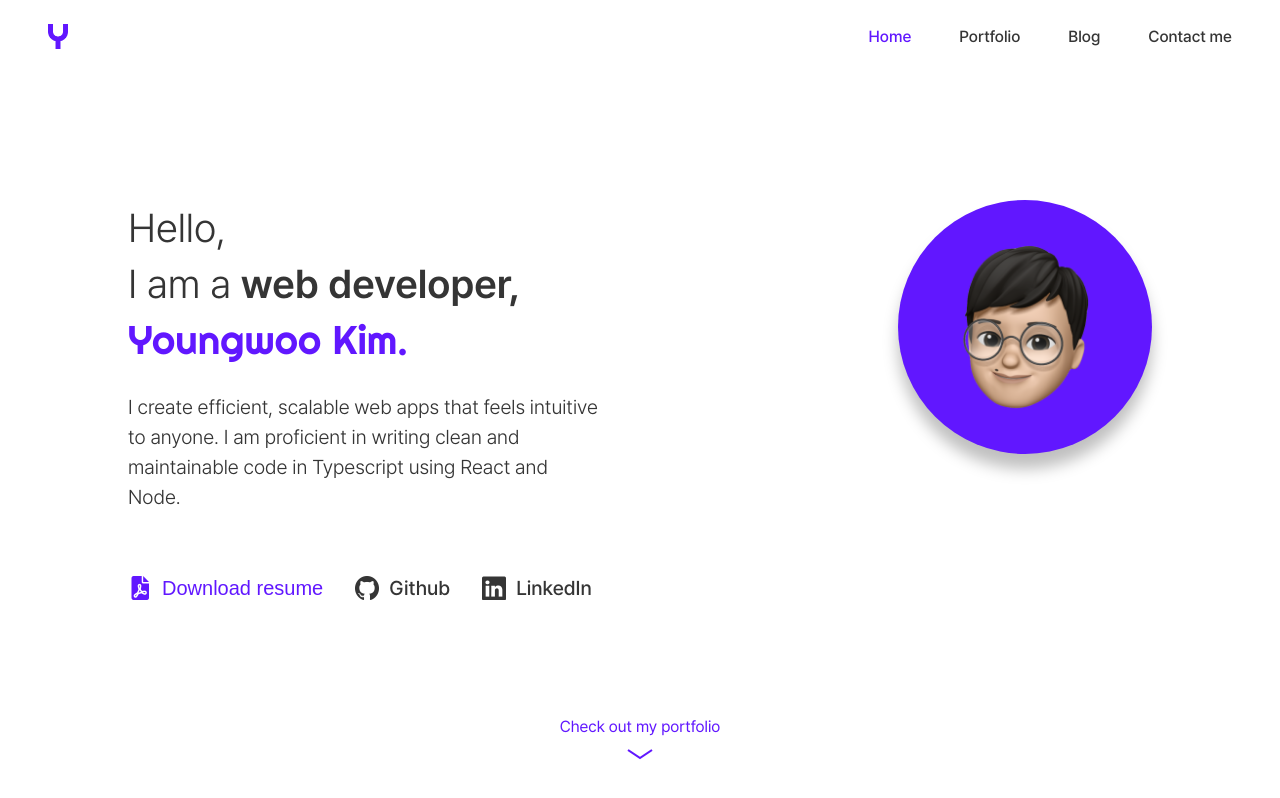
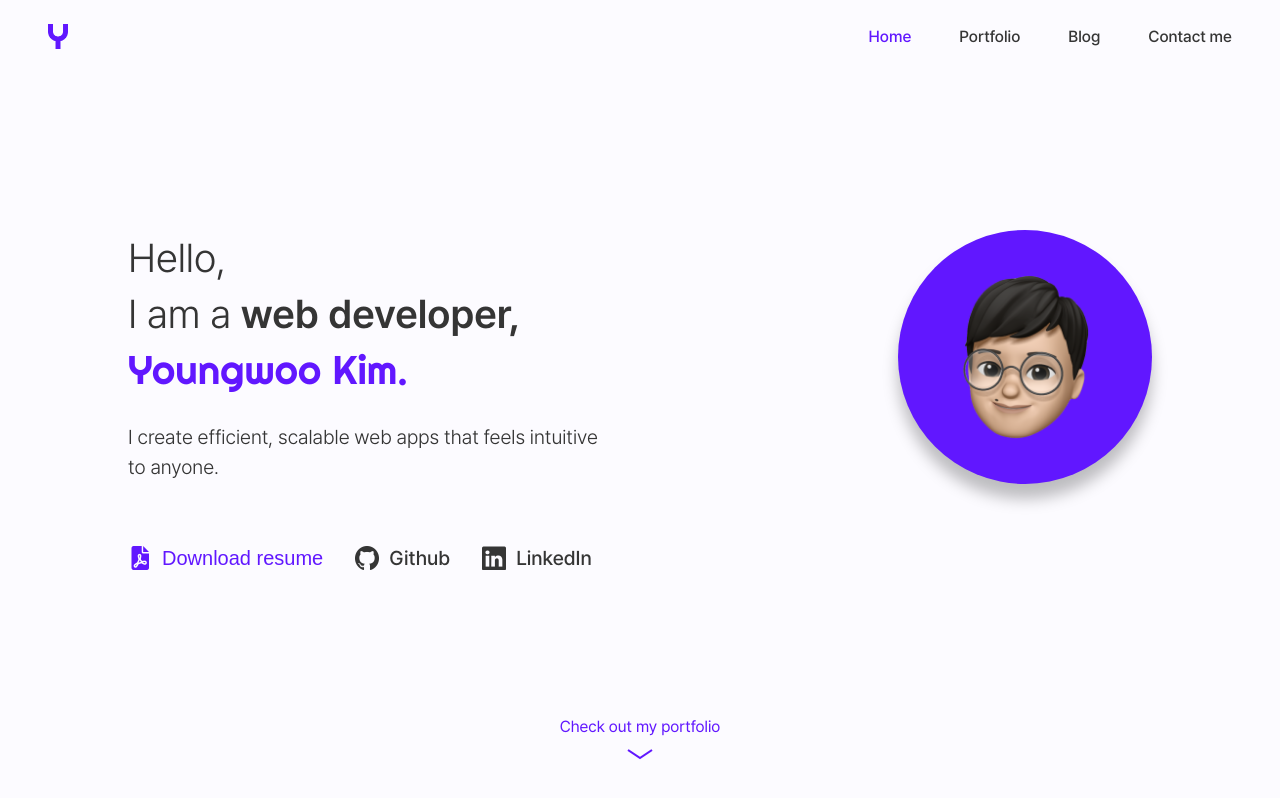
Before and after one commit to seanK200/portfolio, a React (Create React App) app: page / in a window 1280 px wide. Shown: the top 798 px of the page. Built offline with nearby package versions, Linux system fonts and the light colour scheme.

Commit message:
refactor styling codes

```diff
--- a/src/App.tsx
+++ b/src/App.tsx
@@ -5,18 +5,11 @@ import themes from './styles/theme';
 import { useSettings } from './contexts/SettingsProvider';
 import { useLocation } from 'react-router-dom';
 import DocumentTitle from './components/utilities/DocumentTitle';
+import GlobalStyles from './styles/GlobalStyles';
 
 export default function App() {
   const { theme } = useSettings();
   const location = useLocation();
-
-  // Set body background color according to theme
-  useEffect(() => {
-    if (theme) {
-      document.body.style.backgroundColor = themes[theme].color.background;
-      document.body.style.color = themes[theme].textColor.default;
-    }
-  }, [theme]);
 
   // Routing: Scroll to url fragment if location hash exists
   useEffect(() => {
@@ -33,6 +26,7 @@ export default function App() {
 
   return (
     <ThemeProvider theme={themes[theme]}>
+      <GlobalStyles />
       <DocumentTitle />
       <AppRouter />
     </ThemeProvider>
--- a/src/components/home/IntroSection.tsx
+++ b/src/components/home/IntroSection.tsx
@@ -46,7 +46,7 @@ const IntroSection = () => {
             <span>{t('greeting5')}</span>
           </h1>
 
-          <p>{t('introduction')}</p>
+          <p className="highlight">{t('introduction')}</p>
           <ButtonContainer>
             <ResumeButton>
               <Asset
@@ -131,10 +131,7 @@ const IntroContents = styled.div`
     font-weight: 600;
   }
 
-  & p {
-    font-weight: 300;
-    font-size: 1.25rem;
-    line-height: 1.5;
+  & p.highlight {
     margin-bottom: 64px;
     max-width: 472px;
   }
--- a/src/index.css
+++ b/src/index.css
@@ -77,11 +77,3 @@ a {
   color: inherit;
   text-decoration: inherit;
 }
-
-.invisible {
-  position: absolute;
-  width: 1px;
-  height: 1px;
-  overflow: hidden;
-  background: none;
-}
--- /dev/null
+++ b/src/styles/Container.tsx
@@ -0,0 +1,14 @@
+import styled from 'styled-components';
+import breakpoints from './breakpoints';
+
+const Container = styled.div`
+  width: 100%;
+  max-width: 1120px;
+  padding: 0 48px;
+  margin: 0 auto;
+  @media screen and (max-width: ${breakpoints.mobile}px) {
+    padding: 0 36px;
+  }
+`;
+
+export default Container;
--- /dev/null
+++ b/src/styles/GlobalStyles.tsx
@@ -0,0 +1,94 @@
+import { createGlobalStyle } from 'styled-components';
+
+const GlobalStyles = createGlobalStyle`
+   body {
+    color: ${({ theme }) => theme.textColor.default};
+    background-color: ${({ theme }) => theme.color.background};
+   }
+
+   h1, h2, h3, h4, h5, h6, p {
+    display: block;
+    line-height: 1.4;
+   }
+
+   h1 {
+    font-size: 2.5rem;
+    font-weight: 300;
+    margin-bottom: 3.5rem;
+   }
+
+   p ~ h1 {
+    margin-top: 3.5rem;
+   }
+
+   h2 {
+    font-size: 2rem;
+    font-weight: 300;
+    color: ${({ theme }) => theme.color.primary.default};
+   }
+
+   p ~ h2 {
+    margin-top: 3rem;
+   }
+
+   h3 {
+    font-size: 1.5rem;
+    font-weight: 300;
+    margin-bottom: 1.5rem;
+   }
+
+   p ~ h3 {
+    margin-top: 2rem;
+   }
+
+   h4 {
+    font-size: 1.25rem;
+    font-weight: 600;
+    color: ${({ theme }) => theme.color.primary.default};
+    margin-bottom: 1.5rem;
+   }
+
+   p ~ h4 {
+    margin-top: 2rem;
+   }
+
+   h5 {
+    font-size: 1rem;
+    font-weight: 600;
+    margin-bottom: 1.5rem;
+   }
+
+   p ~ h5 {
+    margin-top: 2rem;
+   }
+
+   h6 {
+    font-size: 1rem;
+    font-weight: 400;
+    color: ${({ theme }) => theme.color.primary.default};
+    margin-bottom: 1rem;
+   }
+
+   p ~ h6 {
+    margin-top: 2rem;
+   }
+
+   p {
+    line-height: 1.5;
+    margin-bottom: 0.75rem;
+   }
+
+   p.highlight {
+    font-size: 1.25rem;
+    font-weight: 300;
+   }
+
+   blockquote {
+    background-color: ${({ theme }) => theme.color.primary.background};
+    padding: 16px 24px;
+    display: flex;
+    align-items: center;
+   }
+`;
+
+export default GlobalStyles;
--- a/src/styles/theme.ts
+++ b/src/styles/theme.ts
@@ -12,6 +12,7 @@ export interface ThemeInterface {
     primary: ThemeColor;
     secondary: ThemeColor;
     dangerous: ThemeColor;
+    gray: ThemeColor;
     background: string;
     hover: string;
   };
@@ -20,6 +21,7 @@ export interface ThemeInterface {
     primary: ThemeColor;
     secondary: ThemeColor;
     dangerous: ThemeColor;
+    gray: ThemeColor;
   };
 }
 
@@ -35,13 +37,17 @@ const lightTheme: ThemeInterface = {
       default: '#E8DEF9',
       pressed: '#E1D4F7',
       disabled: '#F6F2FD',
+      background: '#FFFFFF',
     },
     dangerous: {
       default: '#FF1049',
       pressed: '#FF4D62',
       disabled: '#FFD4DF',
     },
-    background: '#FFFFFF',
+    gray: {
+      default: '#EBEBEB',
+    },
+    background: '#FCFBFF',
     hover: '#E7DBFF',
   },
   textColor: {
@@ -61,6 +67,9 @@ const lightTheme: ThemeInterface = {
       pressed: '#FFFFFF',
       disabled: '#FFFFFF',
     },
+    gray: {
+      default: '#A6A6A6',
+    },
   },
 };
 
@@ -70,17 +79,21 @@ const darkTheme: ThemeInterface = {
       default: '#9462FF',
       pressed: '#7A3DFD',
       disabled: '#3E3059',
-      background: '#373144',
+      background: '#484059',
     },
     secondary: {
       default: '#E4E1E9',
       pressed: '#F7F1FF',
       disabled: '#4C435D',
+      background: '#231E2F',
     },
     dangerous: {
       default: '#FF1049',
       pressed: '#FF4D62',
       disabled: '#4C193C',
+    },
+    gray: {
+      default: '#505050',
     },
     background: '#0A021C',
     hover: '#463E56',
@@ -102,6 +115,9 @@ const darkTheme: ThemeInterface = {
       pressed: '#FFFFFF',
       disabled: '#0A021C',
     },
+    gray: {
+      default: '#999999',
+    },
   },
 };
 
--- a/src/texts/homeTexts.ts
+++ b/src/texts/homeTexts.ts
@@ -22,8 +22,8 @@ const homeTexts: MultiLangTexts = {
     en: '',
   },
   introduction: {
-    ko: '저는 누구나 직관적으로 사용할 수 있는 서비스를 효율적으로 구현하는 풀스택 웹 개발자입니다. 특히, 명료하고 유지보수성이 높은 React 및 Node JS 코드를 Typescript로 작성할 수 있습니다.',
-    en: 'I create efficient, scalable web apps that feels intuitive to anyone. I am proficient in writing clean and maintainable code in Typescript using React and Node.',
+    ko: '저는 누구나 직관적으로 사용할 수 있는 서비스를 효율적으로 구현하는 풀스택 웹 개발자입니다.',
+    en: 'I create efficient, scalable web apps that feels intuitive to anyone.',
   },
   resume: {
     ko: '이력서 다운로드',
@@ -33,6 +33,10 @@ const homeTexts: MultiLangTexts = {
     ko: '제 포트폴리오를 살펴보세요',
     en: 'Check out my portfolio',
   },
+  longIntro: {
+    ko: '저는 연세대학교(신촌)에서 바이오융합 및 컴퓨터과학을 복수전공중인 재학생으로(2023년 2월 졸업예정), 500명 이상의 유저를 보유한 프론트엔드 웹 앱 및 백엔드 웹 서버들을 1년 넘게 관리한 풀스택 웹 개발 경험이 있는 풀스택 웹 개발자입니다. 명료하고 유지보수성이 높은 React 및 Node JS 코드를 Typescript로 작성할 수 있습니다. ',
+    en: 'I am an undergraduate student majoring in Bio-convergence and Computer Science at Yonsei University in Seoul, South Korea. I am a full-stack web developer, with experience of developing and maintaining web front and backend applications with over 500 active users, for over a year. I am proficient in writing clean and maintainable code in Typescript using React and Node.',
+  },
 };
 
 export default homeTexts;
--- a/src/views/DefaultLayout.tsx
+++ b/src/views/DefaultLayout.tsx
@@ -4,7 +4,6 @@ import Footer from '../components/footer';
 import { Outlet } from 'react-router-dom';
 import styled from 'styled-components';
 import { useGlobals } from '../contexts/GlobalProvider';
-import breakpoints from '../styles/breakpoints';
 
 const DefaultLayout = () => {
   const { setHeaderHeight } = useGlobals();
@@ -21,15 +20,7 @@ const DefaultLayout = () => {
 };
 
 const Main = styled.main`
-  margin: auto;
-  width: 100%;
-  max-width: min(1120px, 100vw);
   min-height: 100vh;
-  padding: 0 48px;
-  overflow-x: hidden;
-  @media screen and (max-width: ${breakpoints.mobile}px) {
-    padding: 0 36px;
-  }
 `;
 
 export default DefaultLayout;
--- a/src/views/Home.tsx
+++ b/src/views/Home.tsx
@@ -1,13 +1,14 @@
 import React from 'react';
 import FullSection from '../components/home/FullSection';
 import IntroSection from '../components/home/IntroSection';
+import Container from '../styles/Container';
 
 const HomeView = (): JSX.Element => {
   return (
-    <React.Fragment>
+    <Container>
       <IntroSection />
       <FullSection id="portfolio">Portfolio Overview</FullSection>
-    </React.Fragment>
+    </Container>
   );
 };
 
```
Also changed, not shown: src/components/utilities/HeaderOffset.tsx (added, +21 -0 lines).
